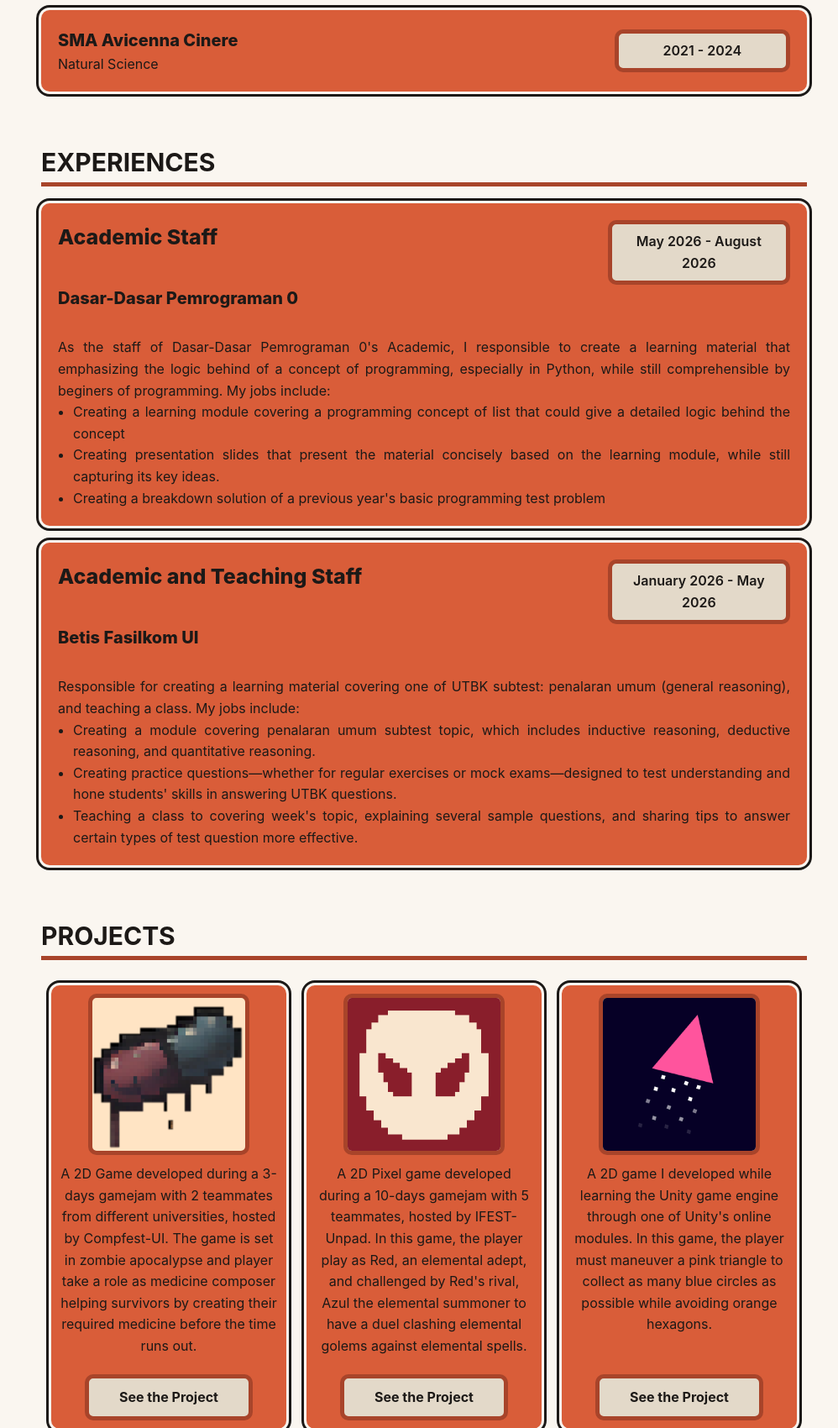
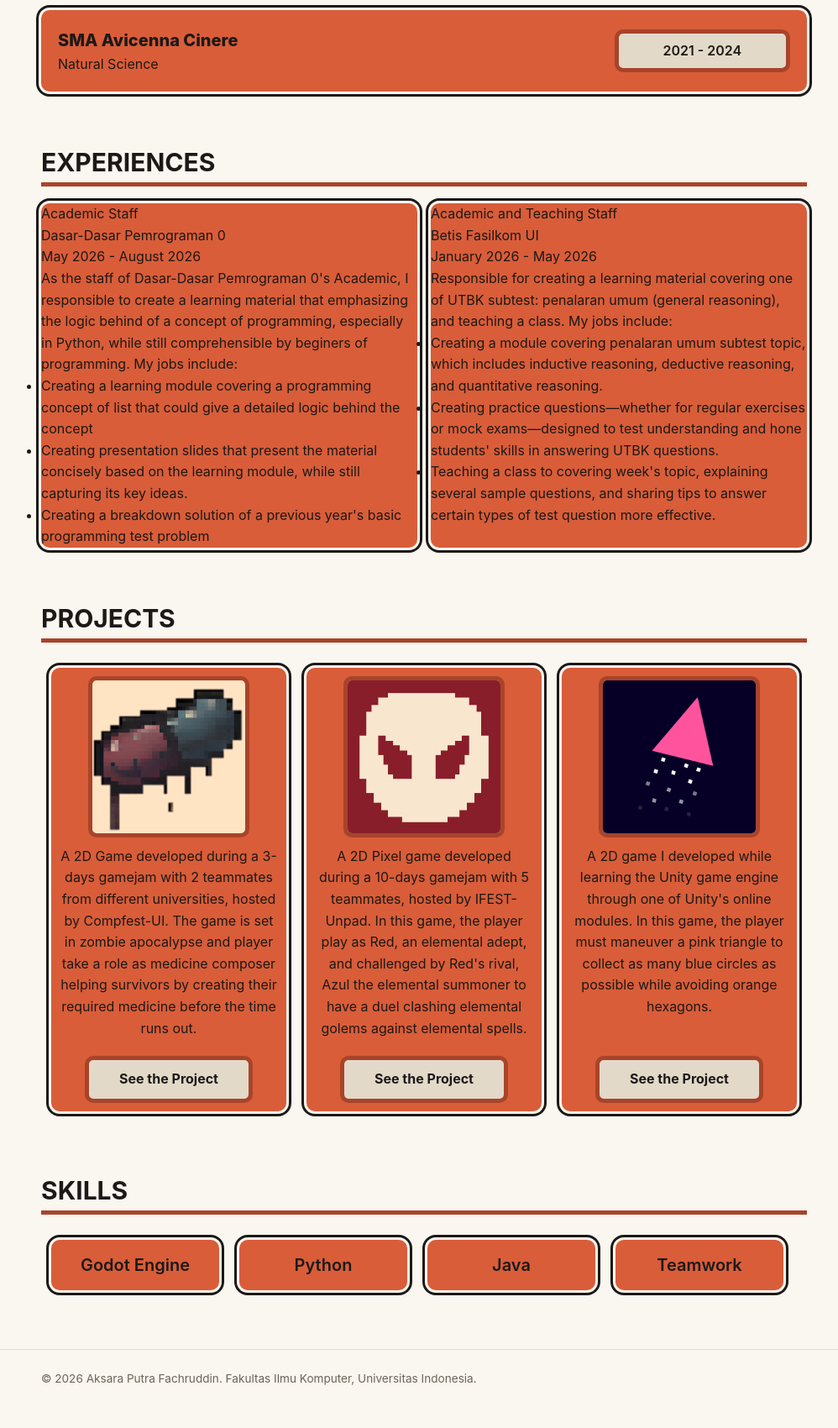
Before and after one commit to aksara-putra-f/myportofolio, a Django app: page / in a window 1280 px wide. Shown: the part 1003-2703 px from the top of the page at 84% size, without its empty margins (135-1133 px from the left). After the commit the page ends 2652 px from the top, so only its background shows below. Run offline with Django 5.2, Linux system fonts and the light colour scheme.

Commit message:
style: Membuat aturan styling untuk template section Experience

```diff
--- a/static/css/style.css
+++ b/static/css/style.css
@@ -282,68 +304,68 @@
 /* Mengatur aturan styling untuk section Experience */
 /* ------------------------------------------------ */
 #experience-container {
-    height: auto;
-    align-items: center;
+    display: grid;
+    grid-template-columns: repeat(auto-fit, minmax(320px, 1fr));
+    gap: 1rem;
 }
 
-.experience-card {
+.section-page .experience-card {
     margin: 10px 0px 20px 0px;
-    max-width: 960px;
+    width: 100%;
     padding: 20px;
 }
 
-.experience-card {
+.section-page .experience-card {
     display: grid;
     grid-template-areas:
-        "title term"
-        "place none"
+        "category status"
+        "title-place title-place"
+        "term term"
         "description description";
-    grid-template-columns: 70% auto;
-    gap: 0px 20px;
+    grid-template-columns: 1fr 0.5fr;
 }
 
-.role-title {
-    grid-area: title;
+.section-page .experience-card h2 {
+    margin: 0.5rem 0;
+    font-size: 1.25rem;
+    font-weight: 800;
+}
 
-    font-weight: 800;
-    font-size: 25px;
+.section-page .experience-category {
+    grid-area: category;
+    color: var(--accent-dark);
+    font-size: 1rem;
+    font-weight: 700;
+    text-transform: uppercase;
+    margin-bottom: 1rem;
+}
+
+.section-page .experience-status {
+    grid-area: status;
+    justify-self: end;
+    font-size: 1rem;
+    font-weight: 600;
+}
+
+.section-page .role-title-place {
+    grid-area: title-place;
     color: var(--ink);
 }
 
-.role-place {
-    grid-area: place;
-
-    font-weight: 800;
-    font-size: 20px;
+.section-page .role-term {
+    grid-area: term;
     color: var(--ink);
+    font-weight: 600;
 }
 
-.role-description {
+.section-page .role-description {
     grid-area: description;
     margin-top: 30px;
     text-align: justify;
 }
 
-.role-description ul {
+.section-page .role-description ul {
     padding-left: 18px;
-}
-
-.role-term {
-    grid-area: term;
-    justify-self: right;
-    align-self: center;
-
-    background-color: var(--line);
-    padding: 8px 7px;
-    border-radius: 10px;
-    border-color: var(--accent-dark);
-    border-style: solid;
-    border-width: 5px;
-    width: 90%;
-
-    color: var(--ink);
-    font-weight: 600;
-    text-align: center;
 }
 
 
```
Also changed, not shown: other parts of static/css/style.css (+22 -50 lines), main/models.py (+5 -4 lines), templates/experience.html (+26 -9 lines), main/migrations/0002_remove_experience_thumbnail_and_more.py (added), main/migrations/0003_experience_responsibilities_list_and_more.py (added), main/migrations/0004_alter_experience_started_at.py (added), main/migrations/0005_experience_place_alter_experience_title.py (added).
